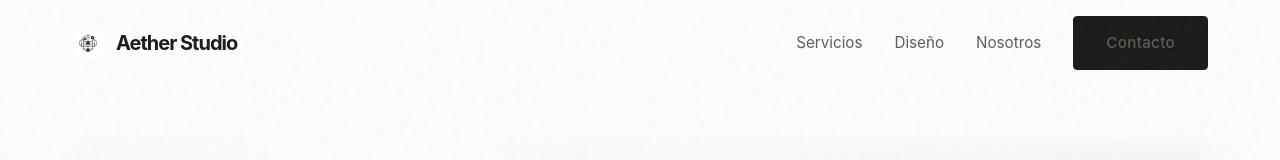
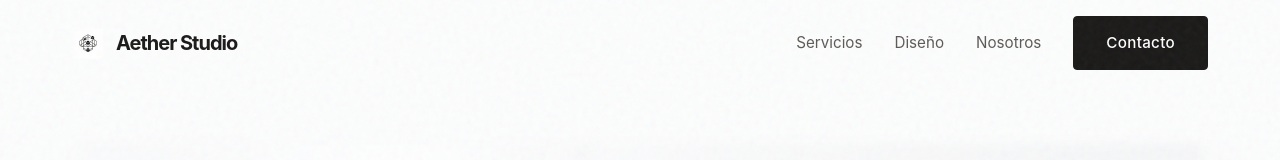
Before and after one commit to willzkn/AetherStudio, a React (Vite) app: page / in a window 1280 px wide. Shown: the top 160 px of the page. Built offline with nearby package versions, Linux system fonts and the light colour scheme.

Commit message:
Cambio al color del boton

```diff
--- a/src/components/Navbar.css
+++ b/src/components/Navbar.css
@@ -20,6 +20,17 @@
     display: flex;
     justify-content: space-between;
     align-items: center;
+}
+
+.navbar .btn-primary {
+    background-color: var(--text-primary);
+    color: white;
+    border-color: var(--text-primary);
+}
+
+.navbar .btn-primary:hover {
+    background-color: transparent;
+    color: var(--text-primary);
 }
 
 .logo-container {
```
